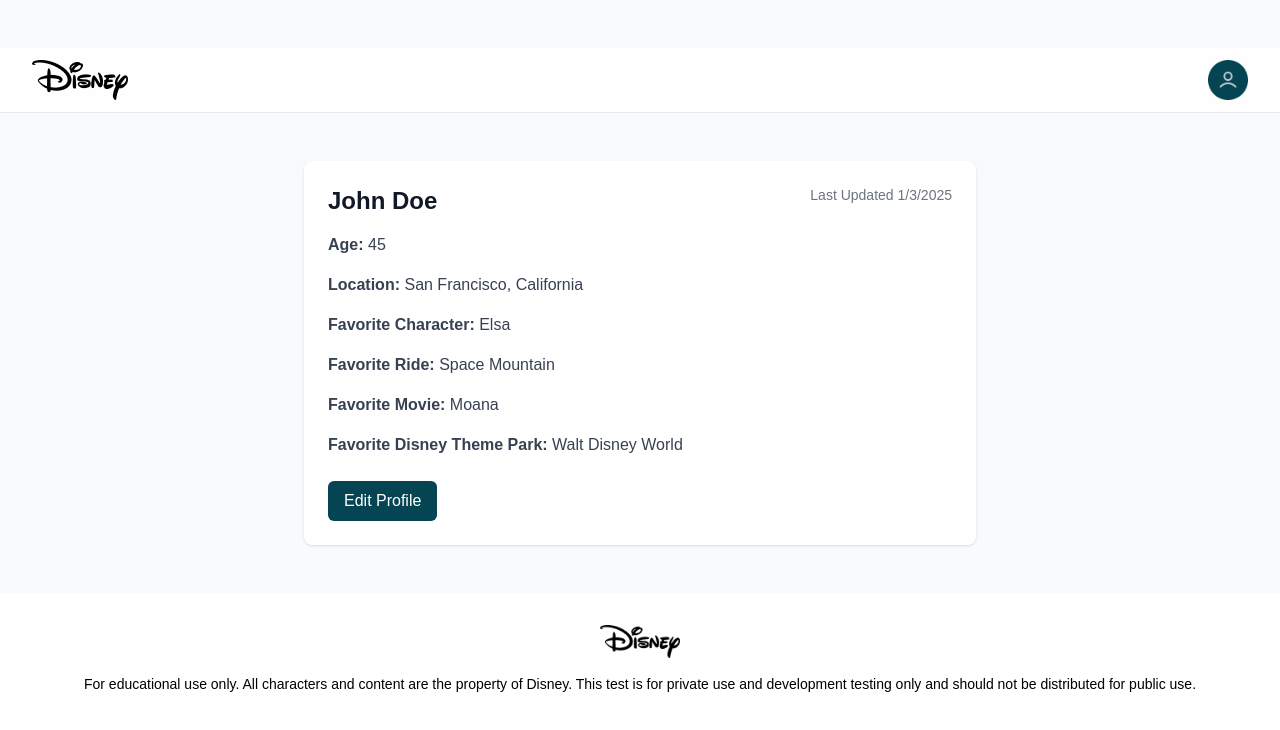
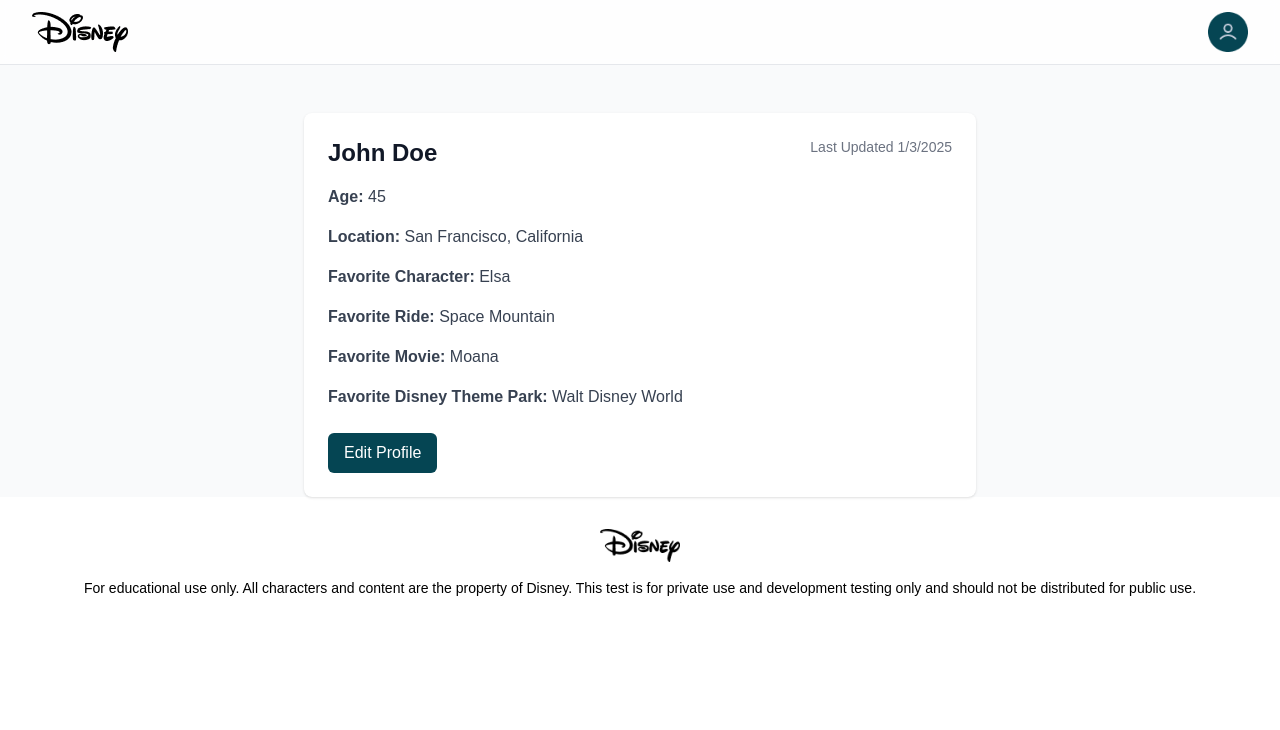
Before and after one commit to vamo89/disney-showcase, a Next.js app: page /profile in a window 1280 px wide. Shown: the top 730 px of the page. Built offline with nearby package versions, Linux system fonts and the light colour scheme.

Commit message:
bugfix: header on profile page top spacing

```diff
--- a/src/app/profile/page.tsx
+++ b/src/app/profile/page.tsx
@@ -58,7 +58,7 @@
   }
 
   return (
-    <main className="bg-gray-50 py-12">
+    <main className="bg-gray-50">
       <Header />
       <div className="container mx-auto px-4 mt-12">
         <UserProfile profile={profile} onUpdate={handleUpdateProfile} />
```
